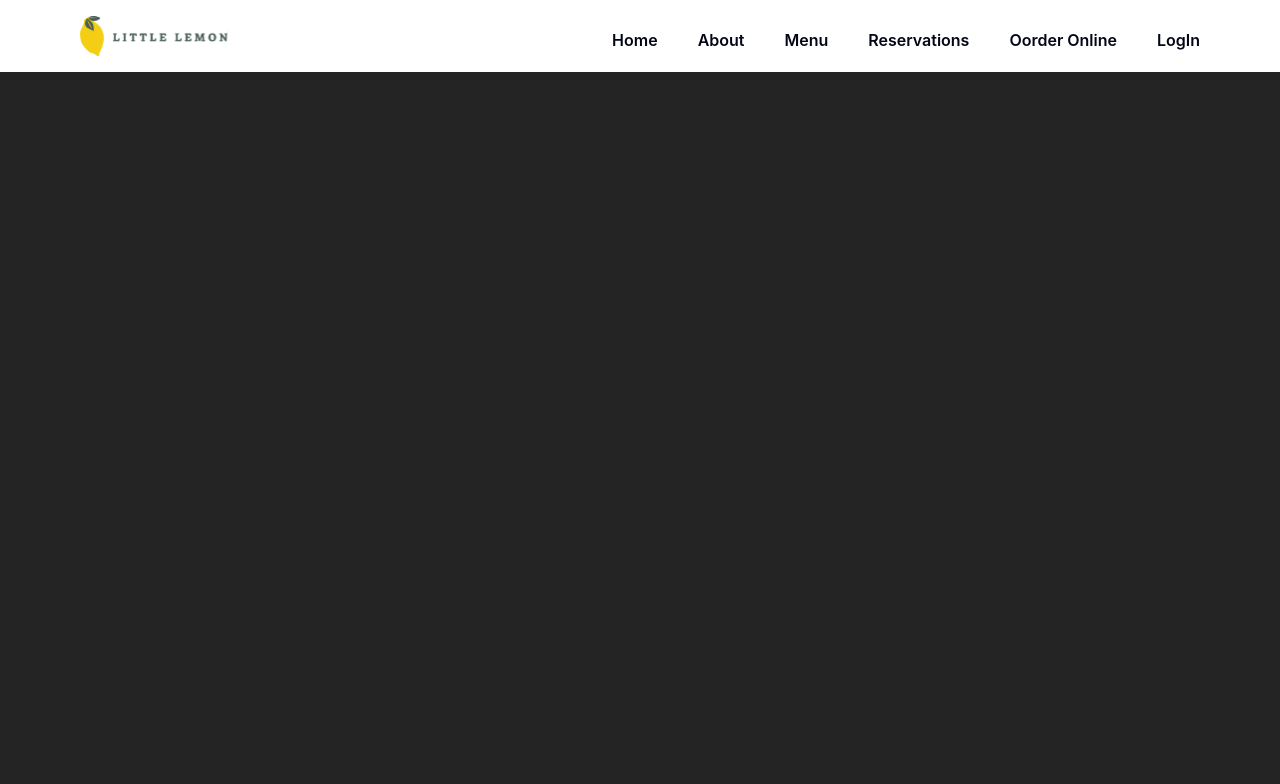
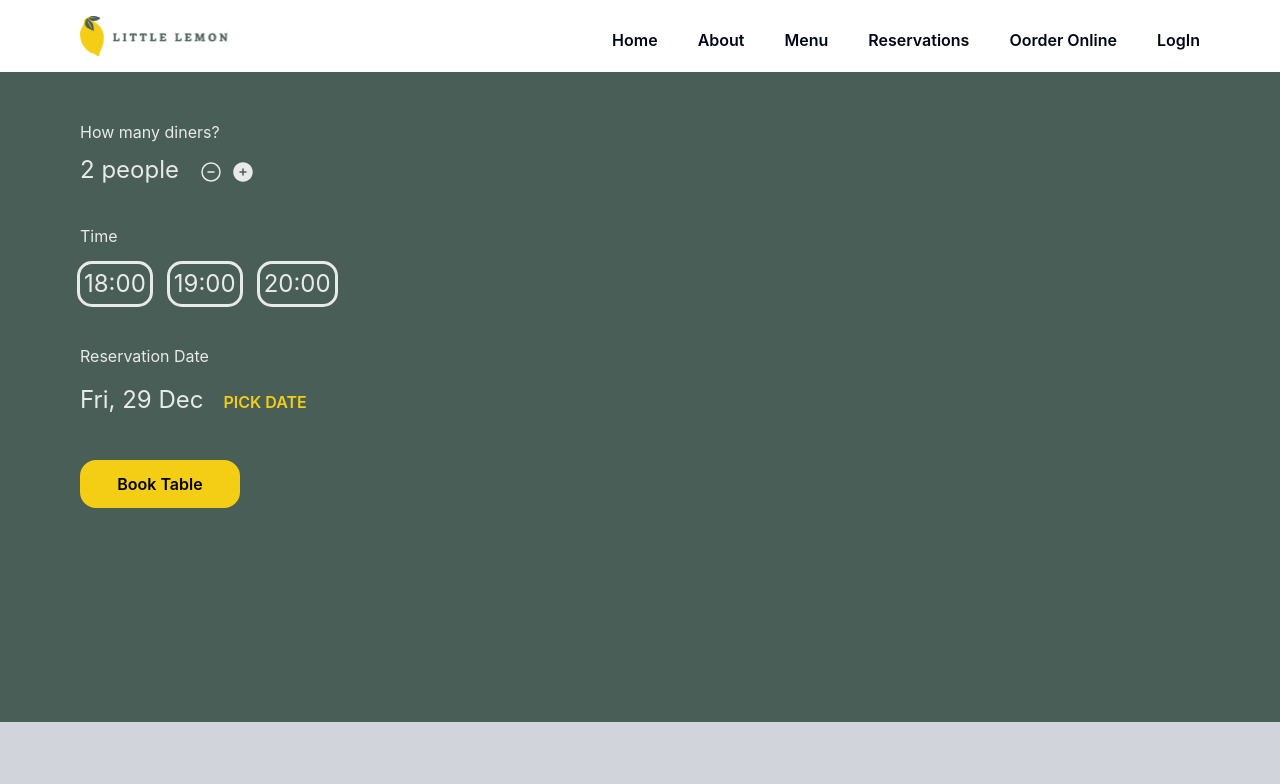
Before and after one commit to resendeleonardo/meta-frontend-developer-capstone, a React (Vite) app in the folder frontend-developer-capstone/: page /booking in a window 1280 px wide. Shown: the top 784 px of the page. Built offline with nearby package versions, Linux system fonts and the light colour scheme.

Commit message:
ui for the booking page

```diff
--- a/frontend-developer-capstone/src/components/BookingPage/BookingPage.tsx
+++ b/frontend-developer-capstone/src/components/BookingPage/BookingPage.tsx
@@ -1,11 +1,15 @@
 import React from "react";
 import Header from "../Header";
+import Footer from "../Footer";
+import Reservation from "./Reservation";
 
 const BookingPage = () => {
   return (
     <>
       <Header />
-      <div>BookingPage</div>
+      <div className="h-[72px]"></div>
+      <Reservation />
+      <Footer />
     </>
   );
 };
--- /dev/null
+++ b/frontend-developer-capstone/src/components/BookingPage/Reservation.tsx
@@ -0,0 +1,52 @@
+import React from "react";
+import { MinusCircleIcon } from "@heroicons/react/24/outline";
+import { PlusCircleIcon } from "@heroicons/react/24/solid";
+import CallToAction from "../HomePage/CallToAction";
+
+const Reservation = () => {
+  return (
+    <>
+      {/* Example -- Will be changed later!! */}
+      <div className="h-[650px] bg-primary-color pt-12 px-5 sm:px-20 2xl:px-72">
+        <h2 className="text-base">How many diners?</h2>
+        <div className="grid grid-cols-2 mt-4">
+          <div className="flex flex-row gap-5">
+            <p className="text-2xl leading-5">2 people</p>
+            <div className="flex flex-row gap-2">
+              <MinusCircleIcon className="h-6 w-6 cursor-pointer mt-auto" />
+              <PlusCircleIcon className="h-6 w-6 cursor-pointer mt-auto" />
+            </div>
+          </div>
+        </div>
+        <div className="mt-10">
+          <h2 className="text-base">Time</h2>
+          <div className="flex flex-row mt-4 gap-5">
+            <p className="text-2xl p-1 outline rounded-xl cursor-pointer hover:bg-gray-500">
+              18:00
+            </p>
+            <p className="text-2xl p-1 outline rounded-xl cursor-pointer hover:bg-gray-500">
+              19:00
+            </p>
+            <p className="text-2xl p-1 outline rounded-xl cursor-pointer hover:bg-gray-500">
+              20:00
+            </p>
+          </div>
+        </div>
+        <div className="mt-10">
+          <h2 className="text-base">Reservation Date</h2>
+          <div className="flex flex-row mt-4 gap-5">
+            <p className="text-2xl">Fri, 29 Dec</p>
+            <p className="text-secondary-color text-base font-semibold cursor-pointer leading-9">
+              PICK DATE
+            </p>
+          </div>
+        </div>
+        <div className="mt-10">
+          <CallToAction to="/" text="Book Table" />
+        </div>
+      </div>
+    </>
+  );
+};
+
+export default Reservation;
```
